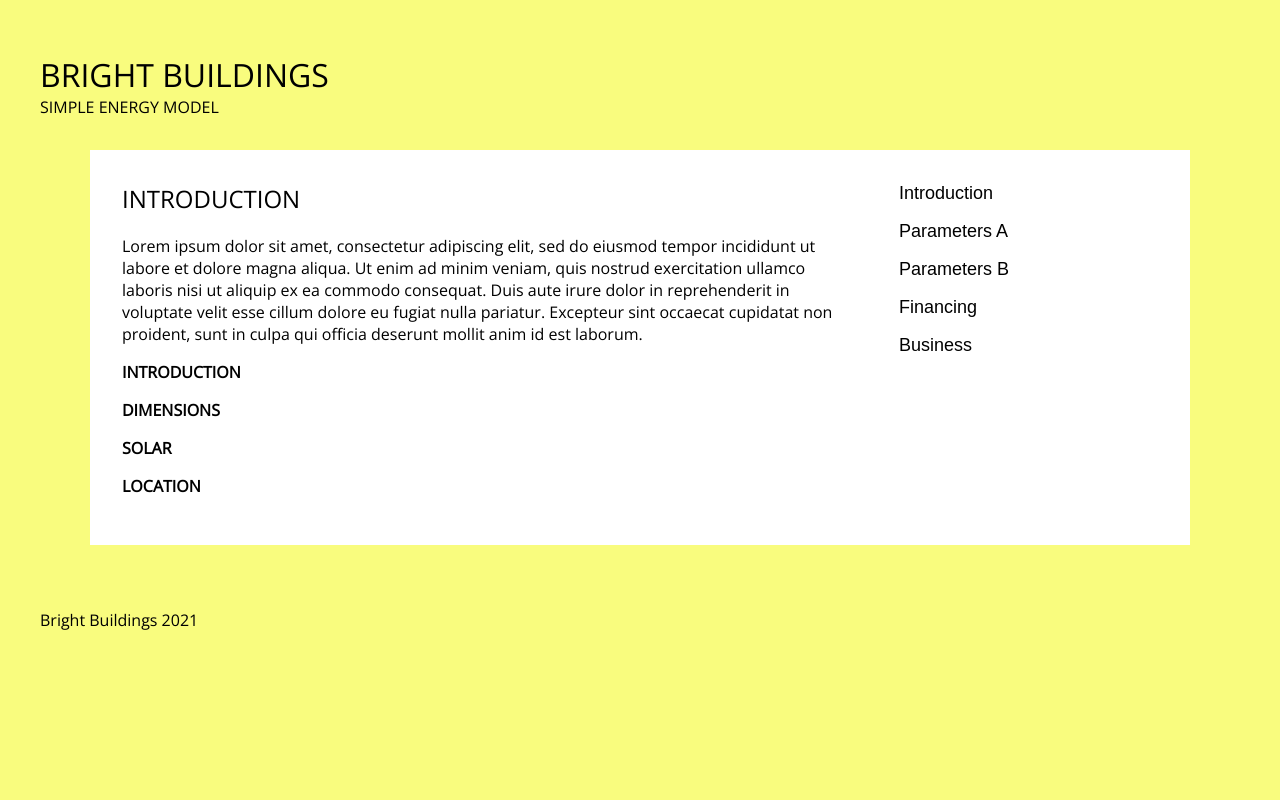
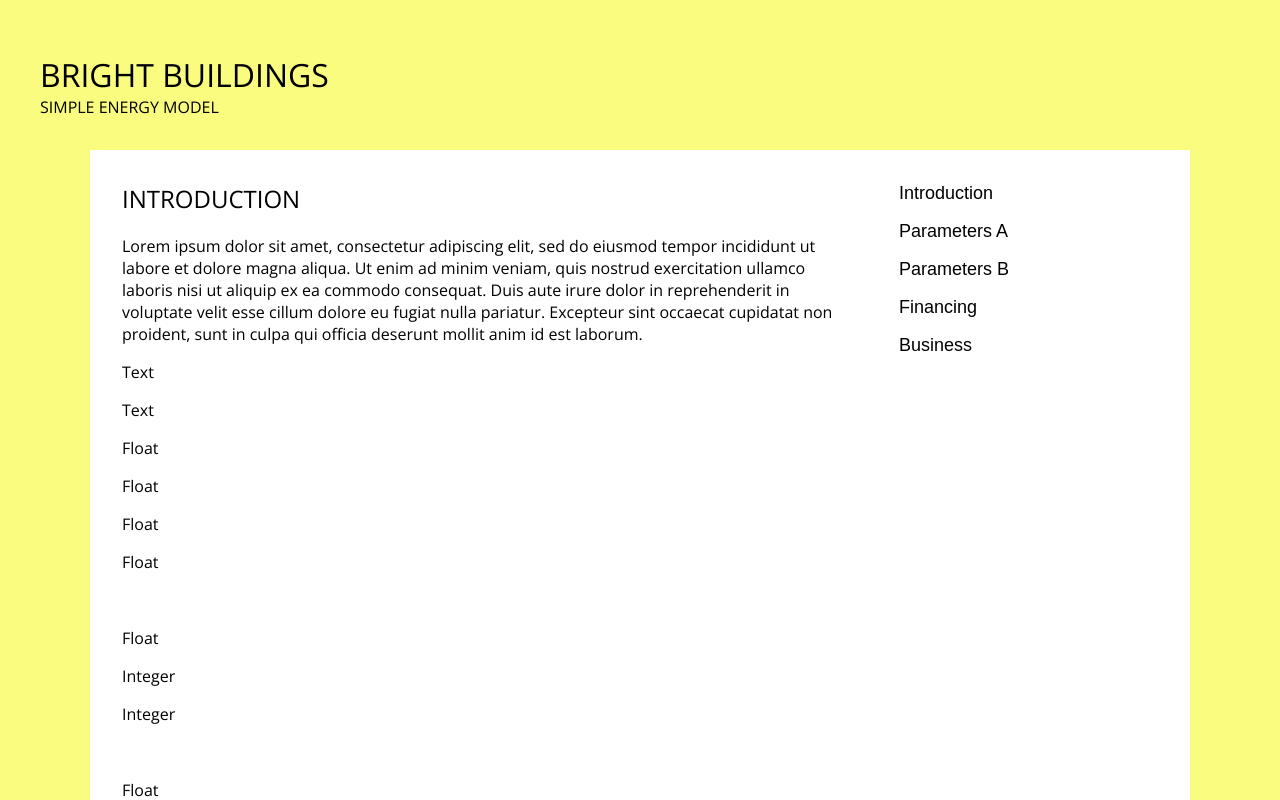
Before and after one commit to brightbuildings/Simple-Energy-Model, a React (Create React App) app: page / in a window 1280 px wide. Shown: the top 800 px of the page. Built offline with nearby package versions, Linux system fonts and the light colour scheme.

Commit message:
Question formatting

```diff
--- a/src/components/Content/Content.js
+++ b/src/components/Content/Content.js
@@ -10,9 +10,6 @@ const formatSections = (data, activeSection) => {
   return Object.entries(data).map(section => {
     const key = section[0];
     const value = section[1];
-
-    console.log(section);
-
 
     // If Parameters, export both A and B
     if (key === "parameters") {
@@ -51,10 +48,9 @@ const formatSection = (section, activeSection) => {
         const value = field[1];
 
         return (
-          <section key={key}>
-            <h3>{key}</h3>
-            {Object.entries(value).map(input => {
-              return formatQuestion(input);
+          <section key={key} className="Questions">
+            {Object.entries(value).map(question => {
+              return formatQuestion(question);
             })}
           </section>
           );
@@ -93,14 +89,15 @@ const formatNavigation = (data, setActiveSection) => {
 };
 
 const formatQuestion = question => {
+  const value = question[1];
 
-  switch (question.type) {
+  switch (value.type) {
     case "float":
-      break;
+      return <p>Float</p>
     case "integer":
-      break;
+      return <p>Integer</p>;
     case "text":
-      break;
+      return <p>Text</p>;
     case "gap":
       return <br />;
     default:
```
